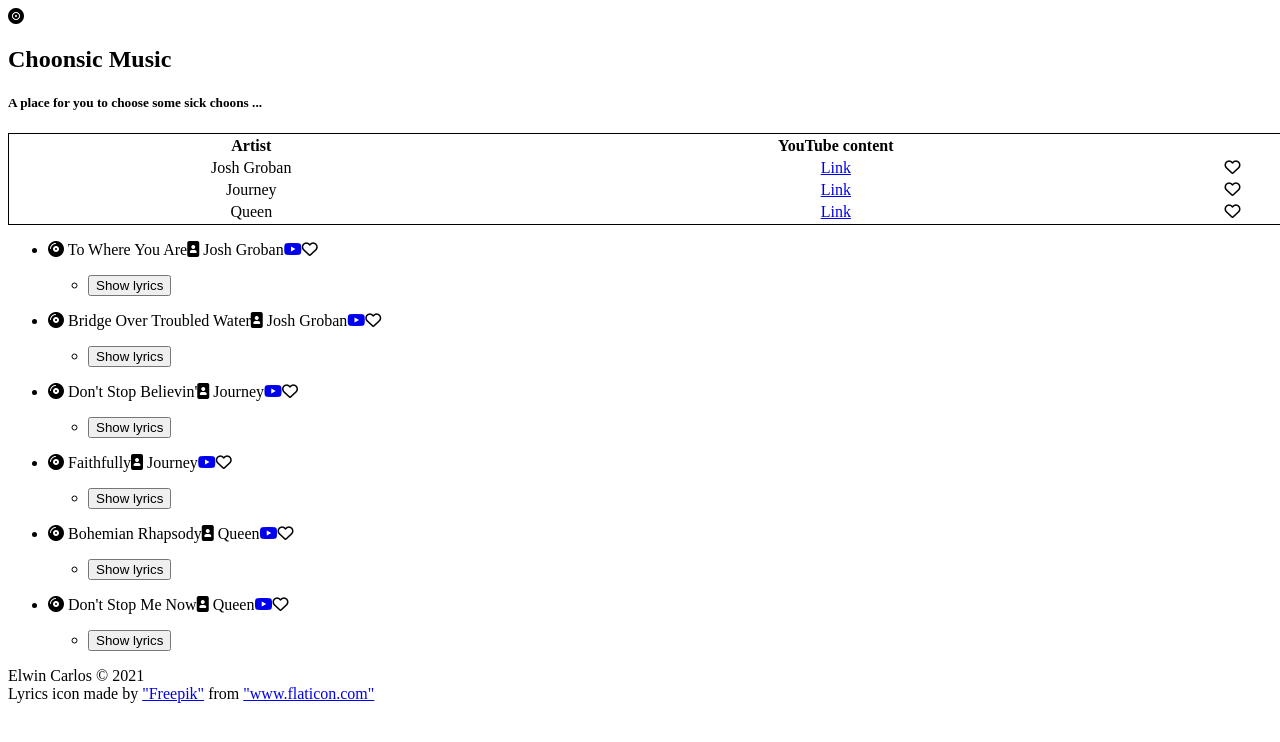
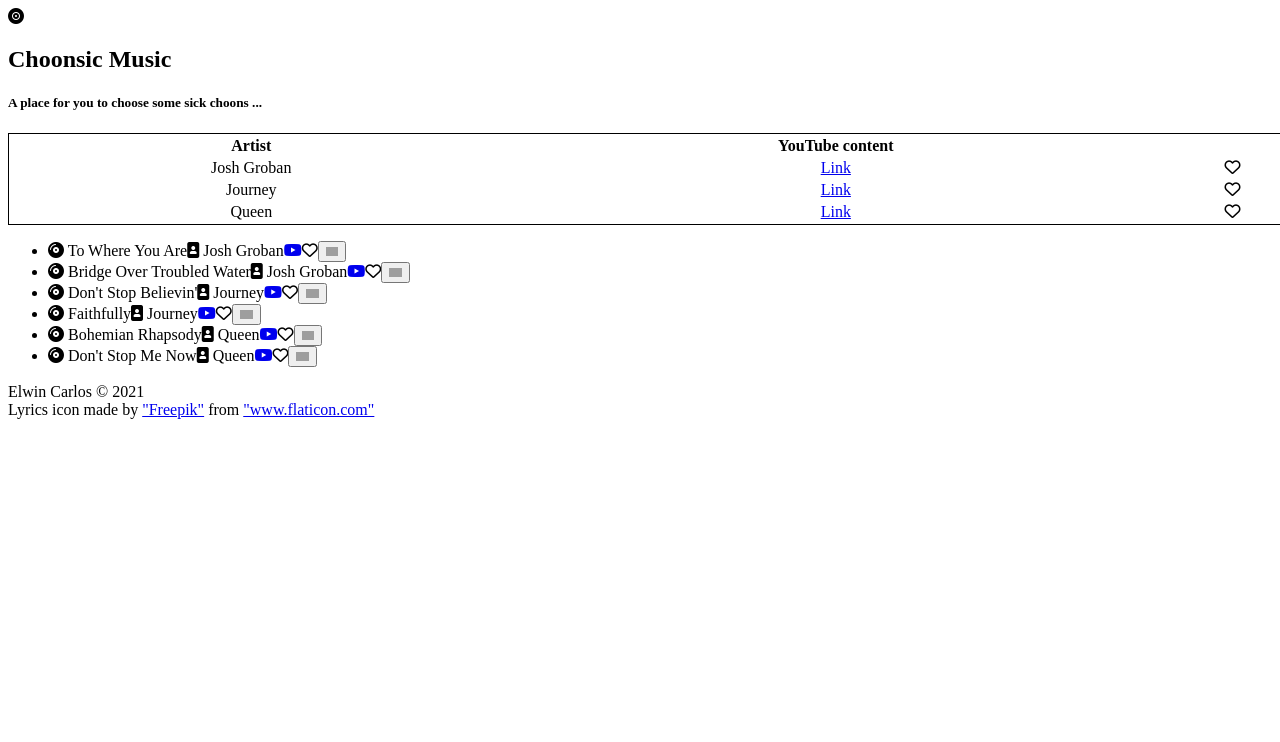
Before and after one commit to ecarlos09/ee-music-app, a React app: page / in a window 1280 px wide. Shown: the top 742 px of the page. Built offline with nearby package versions, Linux system fonts and the light colour scheme; grey boxes are pictures that could not be loaded.

Commit message:
replace show lyrics with icon

```diff
--- a/src/components/Singles/index.js
+++ b/src/components/Singles/index.js
@@ -25,13 +25,7 @@
                     <i class="fas fa-portrait"></i> {s.artist}
                     <a href={s.video}><i class="fab fa-youtube"></i></a>
                     <LikeButton />
-                    <ul>
-                        <li>
-                            <p>
-                                { showLyrics ? <Lyrics artist={s.artist} title={s.title} open={toggleLyrics} /> : <button onClick={toggleLyrics}>Show lyrics</button>}
-                            </p>
-                        </li>
-                    </ul>
+                    { showLyrics ? <Lyrics artist={s.artist} title={s.title} open={toggleLyrics} /> : <button onClick={toggleLyrics}><img src='../../assets/lyrics-icon.jpg' style={{width: "1vw"}} /></button> }
                 </li>
             )
         ));
```
